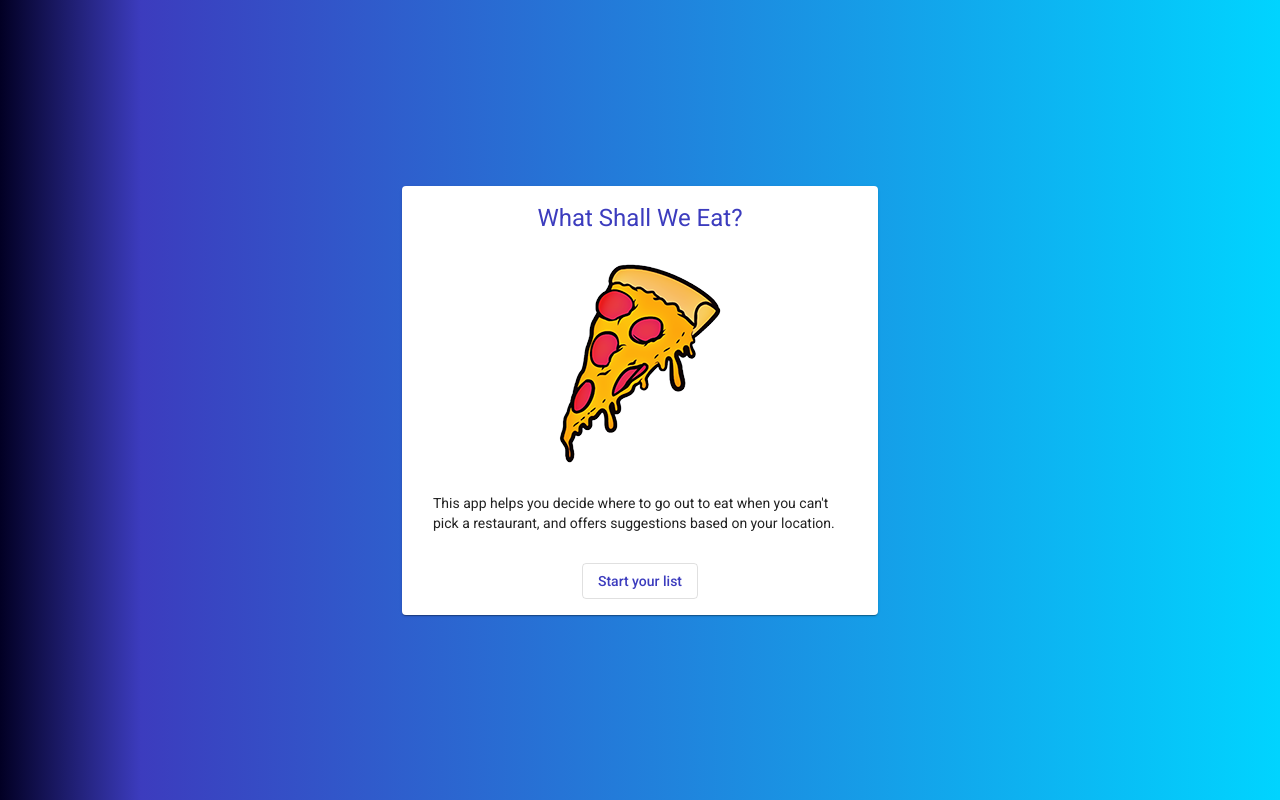
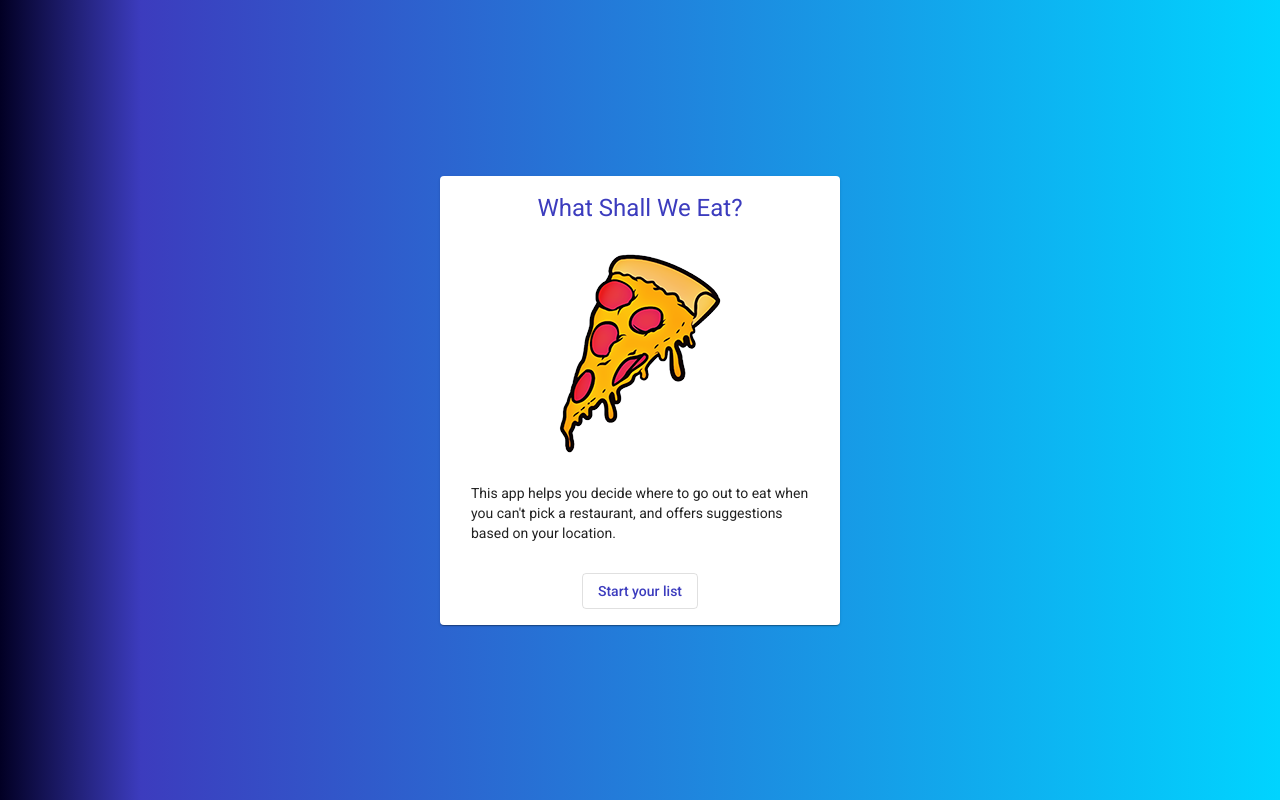
Before and after one commit to thekarlbrown/WhatShallWeEat, an Angular app in the folder WhatShallWeEat-UI/: page / in a window 1280 px wide. Built offline with nearby package versions, Linux system fonts and the light colour scheme.

Commit message:
Made design more responsive

```diff
--- a/WhatShallWeEat-UI/src/app/app.component.scss
+++ b/WhatShallWeEat-UI/src/app/app.component.scss
@@ -1,8 +1,6 @@
 .background {
     height: 100%;
     width: 100%;
-    overflow-x: hidden;
-    position: relative;
     background: rgb(2,0,36);
     background: linear-gradient(90deg, #020024 0%, #3c3cbe 11%, #00d4ff 100%);
 }
--- a/WhatShallWeEat-UI/src/pages/list/list.component.scss
+++ b/WhatShallWeEat-UI/src/pages/list/list.component.scss
@@ -1,6 +1,6 @@
 mat-card {
     overflow: auto;
-    max-height: 640px;
+    max-height: 560px;
 }
 
 mat-list-item {
@@ -26,7 +26,7 @@ a {
 
 mat-list {
     overflow: auto;
-    max-height: 540px;
+    max-height: 460px;
  }
 
 .list-item {
--- a/WhatShallWeEat-UI/src/pages/welcome/welcome.component.scss
+++ b/WhatShallWeEat-UI/src/pages/welcome/welcome.component.scss
@@ -1,5 +1,5 @@
 mat-card {
-    max-width: 476px;
+    max-width: 400px;
 }
 
 button {
```
